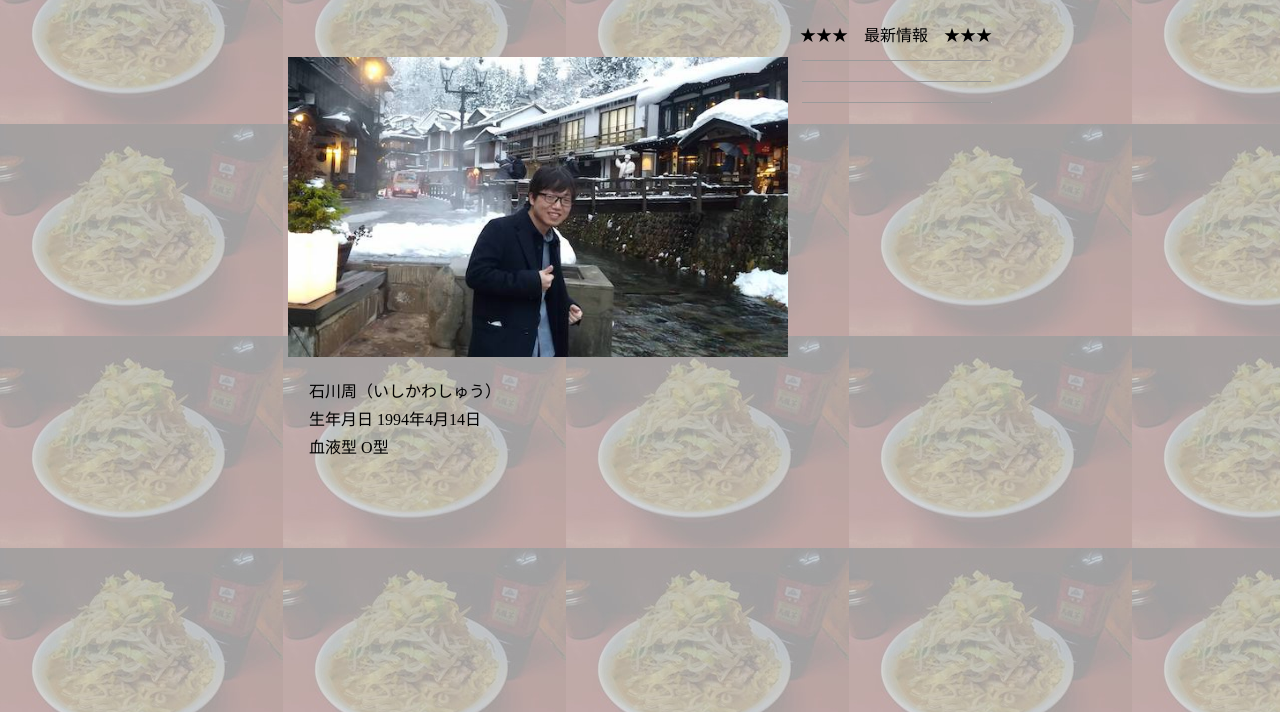
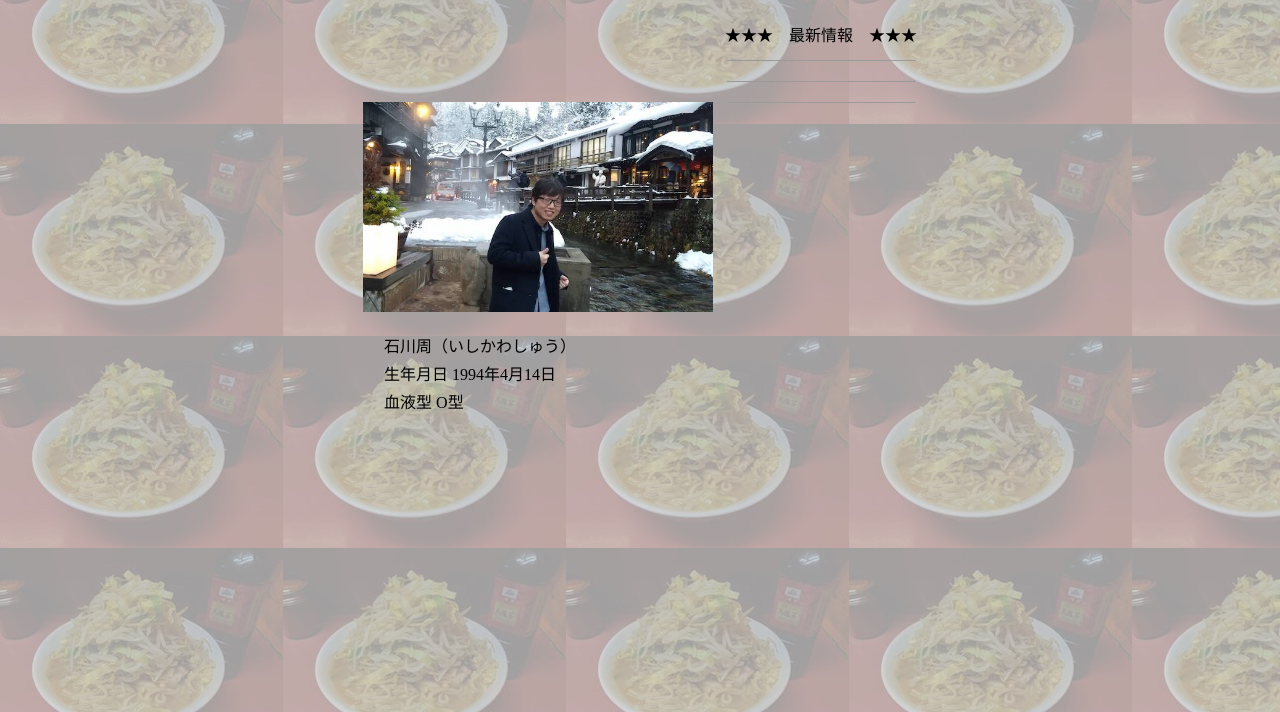
Before and after one commit to ShuIshikawa/ShuIshikawa.github.io, a plain HTML site: page top.html in a window 1280 px wide. Shown: the part 88-800 px from the top of the page. Drawn offline with Linux system fonts and the light colour scheme.

Commit message:
Update top.html

```diff
--- a/top.html
+++ b/top.html
@@ -14,7 +14,7 @@
       <tbody>
         <tr>
           <td rowspan="2">
-            <img src="top_image.jpg" width="500" height="300" border="0">
+            <img src="top_image.jpg" width="350" height="210" border="0">
             <br>
             <br>
             <table width="256">
```
